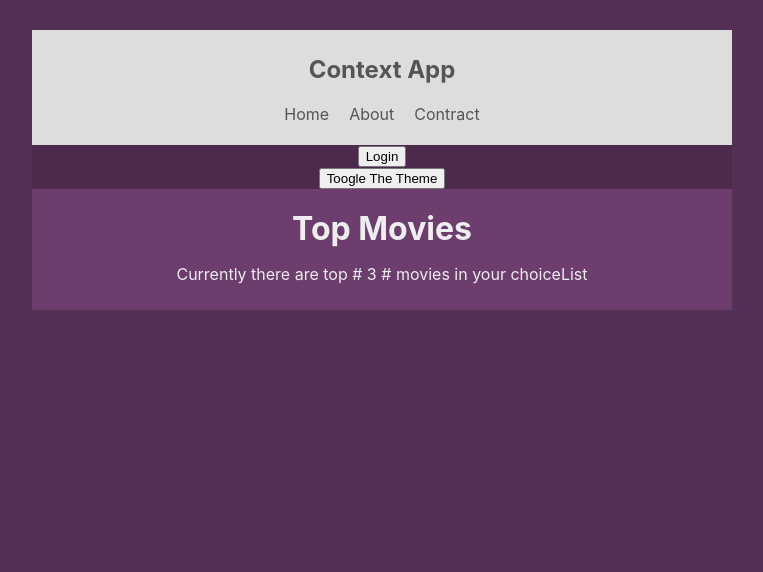
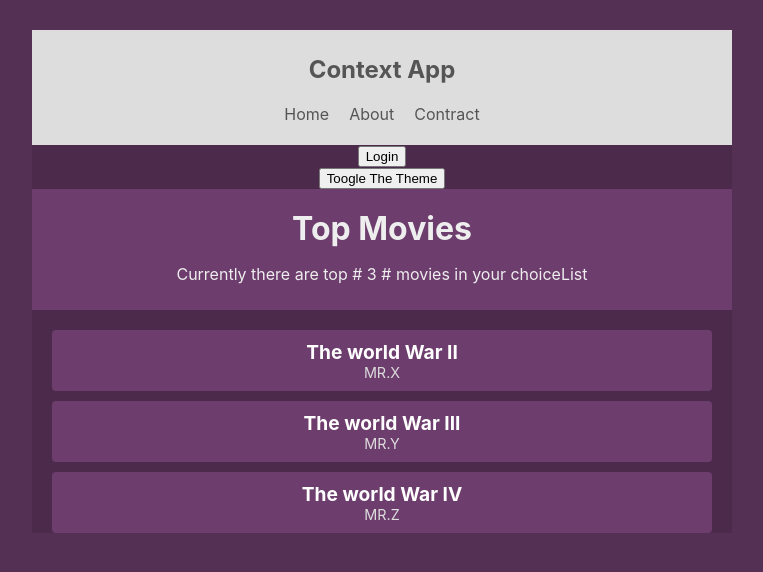
Before and after one commit to sohag-aust/react-contextAPI, a React (Create React App) app: page / in a window 1280 px wide. Shown: the top 572 px of the page, without its empty margins (258-1021 px from the left). Built offline with nearby package versions, Linux system fonts and the light colour scheme.

Commit message:
Tut#11, MovieList and Details component added with css design

```diff
--- a/src/App.js
+++ b/src/App.js
@@ -7,6 +7,7 @@ import AuthContextProvider from './Contexts/AuthContext';
 import BooksContextProvider from './Contexts/BooksContext';
 import MovieContextProvider from './Contexts/MovieContext';
 import Navbar3 from './Components/Navbar/Navbar3';
+import MovieList from './Components/MovieList/MovieList';
 
 function App() {
   return (
@@ -28,6 +29,7 @@ function App() {
           {/* for movie context and components */}
           <MovieContextProvider>
             <Navbar3 />
+            <MovieList />
           </MovieContextProvider>
         </AuthContextProvider>
       </ThemeContextProvider>
--- /dev/null
+++ b/src/Components/MovieDetails/MovieDetails.js
@@ -0,0 +1,20 @@
+import React, {useContext} from 'react';
+import { MovieContext } from '../../Contexts/MovieContext';
+
+const MovieDetails = (props) => {
+    const {movie} = props;
+    const {removeMovie} = useContext(MovieContext);
+
+    return (
+        <li onClick={()=>removeMovie(movie.id)}>
+            <div className="name">
+                {movie.name}
+            </div>
+            <div className="director">
+                {movie.director}
+            </div>
+        </li>
+    );
+};
+
+export default MovieDetails;
--- /dev/null
+++ b/src/Components/MovieList/MovieList.js
@@ -0,0 +1,25 @@
+import React, {useContext} from 'react';
+import { MovieContext } from '../../Contexts/MovieContext';
+import MovieDetails from '../MovieDetails/MovieDetails';
+
+const MovieList = () => {
+    const {movies} = useContext(MovieContext);
+
+    return (
+        <>
+            {
+                movies?.length ? <div className="movie-list">
+                    <ul>
+                        {
+                            movies?.map(movie => <MovieDetails key={movie.id} movie={movie} />)
+                        }
+                    </ul>
+                </div> : <div className="empty">
+                    No movies to your choiceList rightNow
+                </div>
+            }
+        </>
+    );
+};
+
+export default MovieList;
--- a/src/index.css
+++ b/src/index.css
@@ -55,3 +55,38 @@ nav ul li {
 .navbar h1{
   margin: 10px 0;
 }
+
+/* movie design starts */
+.movie-list{
+  margin: 20px;
+}
+.movie-list ul{
+  padding: 0;
+  list-style-type: none;
+}
+.movie-list li{
+  background: #6d3d6d;
+  border-radius: 4px;
+  padding: 10px;
+  cursor: pointer;
+  margin: 10px 0;
+}
+.movie-list li:hover{
+  opacity: 0.7;
+  text-decoration: line-through;
+}
+.movie-list .name{
+  font-weight: bold;
+  color: #fff;
+  font-size: 1.2em;
+}
+.movie-list .director{
+  font-size: 0.9em;
+  color: #ddd;
+}
+.empty{
+  margin: 20px;
+  text-align: center;
+}
+
+/* movie design ends */
```
